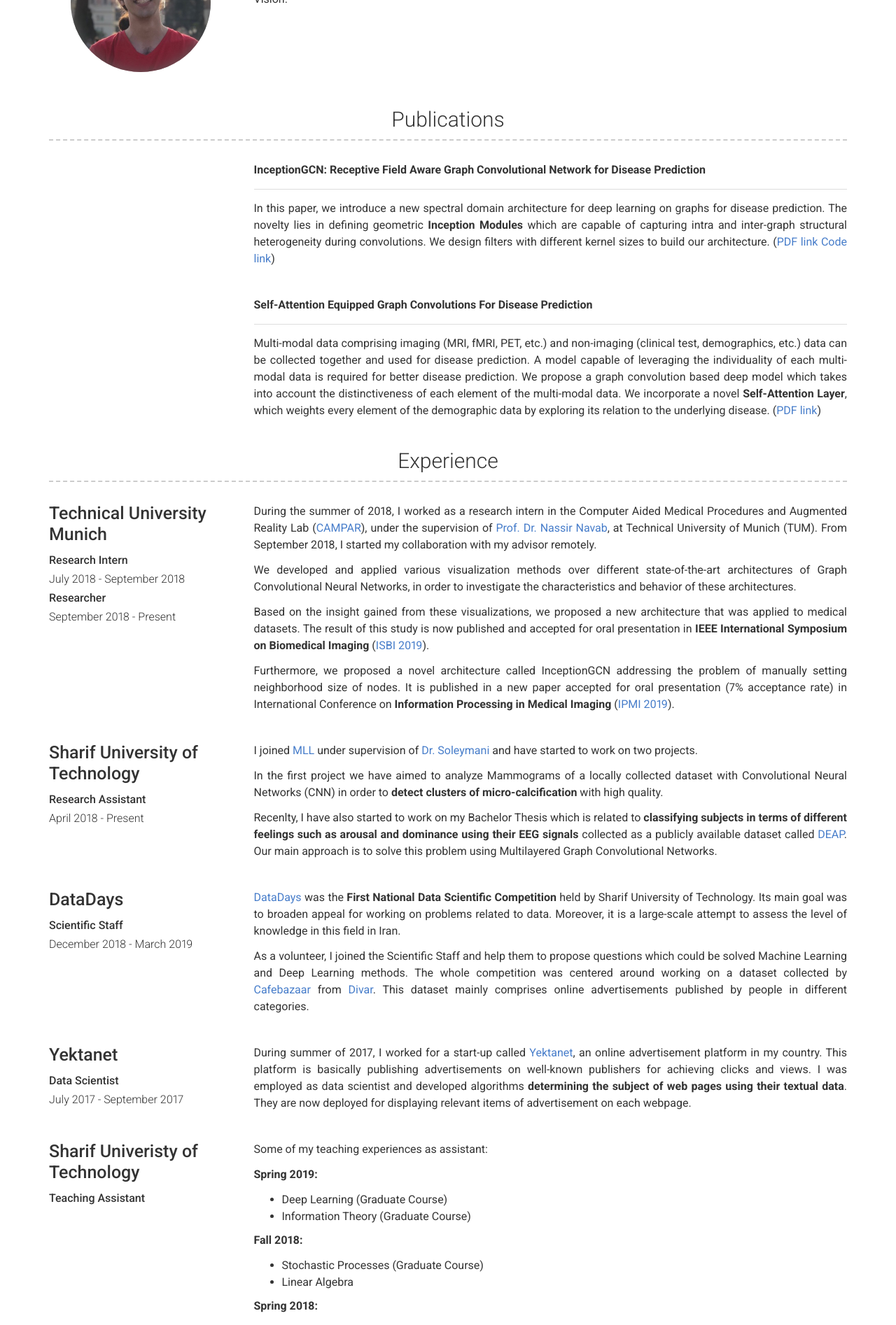
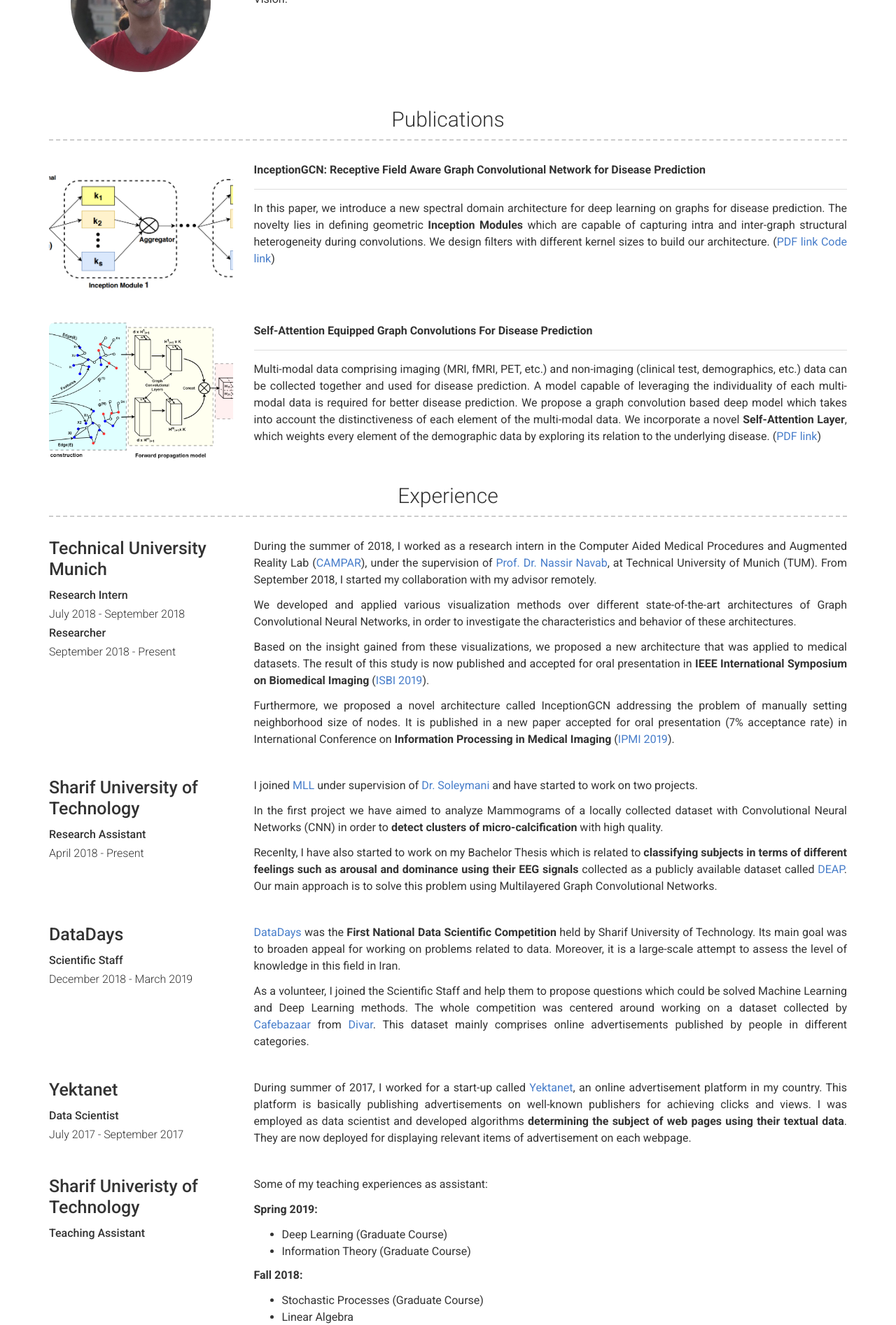
Before and after one commit to shekshaa/shekshaa.github.io, a Jekyll site: the page built from index.md, in a window 1280 px wide. Shown: the part 386-2280 px from the top of the page at 70% size. Built offline with Jekyll 4.4.1, drawn with Linux system fonts in a browser that asks for light colours.

Commit message:
Update modern-resume-theme.scss

```diff
--- a/_sass/modern-resume-theme.scss
+++ b/_sass/modern-resume-theme.scss
@@ -71,12 +71,13 @@ ul.icons a {
 
 .pub-img {
   width: 100%;
-  height: 100%;
+  height: 200px;
   display: block;
   border-radius: 8px;
   background-size: cover;
   background-position: center;
 }
+
 .profile-img {
   width: 200px;
   height: 200px;
```
